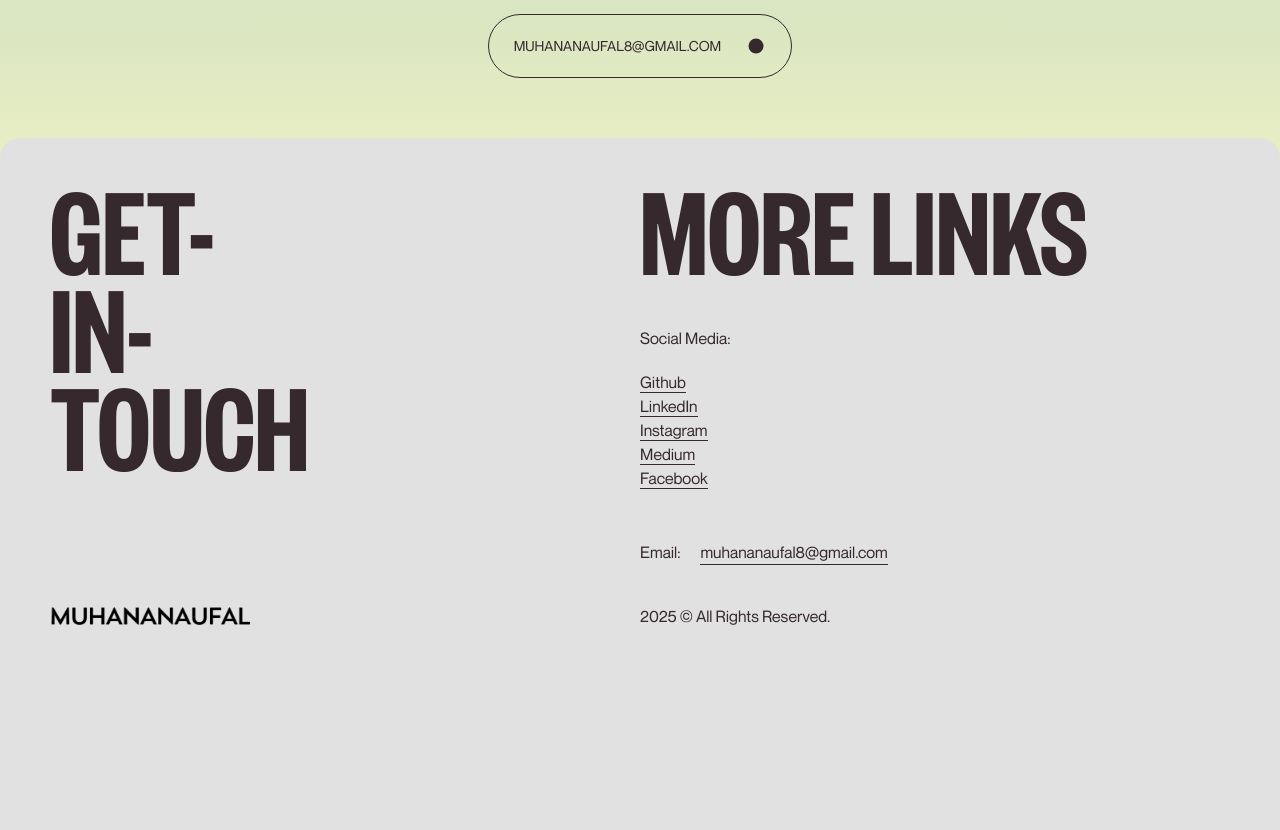
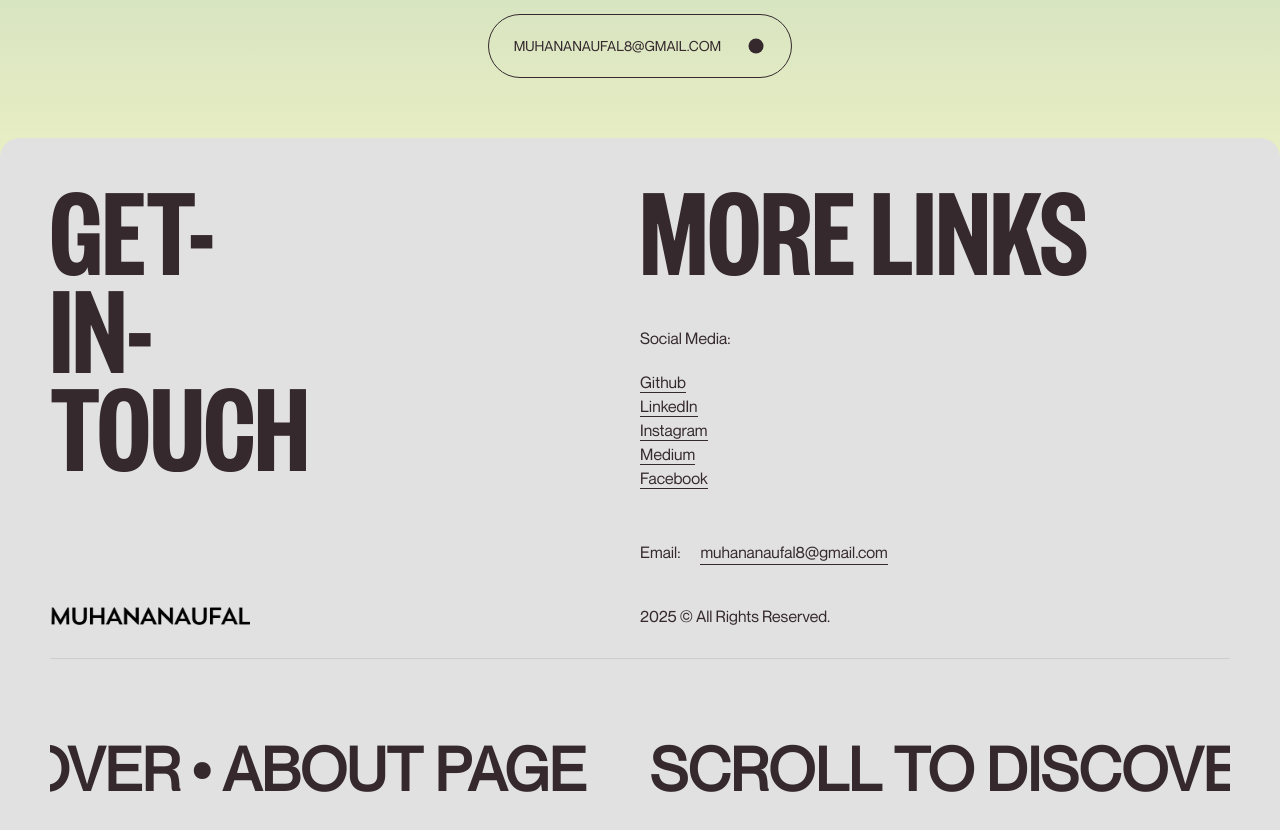
Before and after one commit to muhananaufal/portfolio, a Next.js app: page / in a window 1280 px wide. Shown: the part 1960-2790 px from the top of the page. Before the commit the page ends 2618 px from the top, so only its background shows below. Built offline with nearby package versions, Linux system fonts and the light colour scheme.

Commit message:
fea: implement marquee on footer (persuasive user want to scroll)

```diff
--- a/components/Footer.tsx
+++ b/components/Footer.tsx
@@ -1,14 +1,14 @@
-// components/Footer.tsx (versi final)
+// components/Footer.tsx
 
 'use client';
 
 import Link from 'next/link';
 import Image from 'next/image';
 import logo from '@/public/logo.png';
+import { motion } from 'framer-motion';
 import { LinkHover, TextMask, LinkPreview } from '@/animation';
 import { footerItems } from '@/constants';
-import { useEffect, useRef, useState } from 'react';
-// PERUBAHAN: Impor usePathname
+import { useEffect, useRef, useState, useLayoutEffect } from 'react';
 import { useRouter, usePathname } from 'next/navigation';
 import { gsap } from 'gsap';
 import { ScrollTrigger } from 'gsap/ScrollTrigger';
@@ -16,38 +16,58 @@ import ScrollProgressCircle from './ui/ScrollProgressCircle';
 
 gsap.registerPlugin(ScrollTrigger);
 
-// PERUBAHAN: Definisikan urutan rute Anda di sini
 const routeOrder = ['/', '/about', '/projects', '/certifications', '/rewinds', '/contact', '/me'];
+
+// Komponen kecil untuk konten marquee yang menerima ref
+const MarqueeContent = ({ pageName, forwardedRef }: { pageName: string; forwardedRef?: React.Ref<HTMLDivElement> }) => (
+	<div ref={forwardedRef} className="flex shrink-0">
+		<h3 className="blend-target text-secondry font-NeueMontreal text-6xl font-semibold uppercase py-4 px-8 shrink-0">Scroll to Discover • {pageName} PAGE</h3>
+		<h3 className="blend-target text-secondry font-NeueMontreal text-6xl font-semibold uppercase py-4 px-8 shrink-0">Scroll to Discover • {pageName} PAGE</h3>
+		<h3 className="blend-target text-secondry font-NeueMontreal text-6xl font-semibold uppercase py-4 px-8 shrink-0">Scroll to Discover • {pageName} PAGE</h3>
+		<h3 className="blend-target text-secondry font-NeueMontreal text-6xl font-semibold uppercase py-4 px-8 shrink-0">Scroll to Discover • {pageName} PAGE</h3>
+	</div>
+);
 
 export default function Footer() {
 	const phrase = ['get-', 'in-', 'touch'];
 	const phrase1 = ['more links'];
 	const router = useRouter();
-	const pathname = usePathname(); // Dapatkan path saat ini
+	const pathname = usePathname();
 
 	const [progress, setProgress] = useState(0);
+	const [nextPageName, setNextPageName] = useState('...');
 	const progressRef = useRef(0);
 	const indicatorRef = useRef<HTMLDivElement>(null);
 	const depleteAnimationRef = useRef<gsap.core.Tween | null>(null);
 	const isNavigating = useRef(false);
 
+	const marqueeRef = useRef<HTMLDivElement>(null);
+	const [marqueeWidth, setMarqueeWidth] = useState(0);
+
+	useLayoutEffect(() => {
+		if (marqueeRef.current) {
+			setMarqueeWidth(marqueeRef.current.getBoundingClientRect().width);
+		}
+	}, [nextPageName]);
+
 	useEffect(() => {
-		// Paksa sembunyikan dan reset state lingkaran saat halaman baru dimuat
 		gsap.set(indicatorRef.current, { scale: 0, opacity: 0 });
 		setProgress(0);
 		progressRef.current = 0;
-
-		// Reset flag navigasi di awal setiap kali useEffect berjalan (di halaman baru)
 		isNavigating.current = false;
 
-		// PERUBAHAN: Logika untuk menentukan halaman berikutnya
 		const currentIndex = routeOrder.indexOf(pathname);
-		// Jika halaman saat ini tidak ada di daftar, nonaktifkan fitur ini
-		if (currentIndex === -1) return;
+		let nextPage: string;
 
-		// Tentukan halaman berikutnya, jika terakhir, kembali ke awal
-		const nextIndex = (currentIndex + 1) % routeOrder.length;
-		const nextPage = routeOrder[nextIndex];
+		if (currentIndex === -1) {
+			setNextPageName('Home');
+			nextPage = '/';
+		} else {
+			const nextIndex = (currentIndex + 1) % routeOrder.length;
+			nextPage = routeOrder[nextIndex];
+			const formattedName = nextPage === '/' ? 'Home' : nextPage.replace('/', '').charAt(0).toUpperCase() + nextPage.slice(2);
+			setNextPageName(formattedName);
+		}
 
 		let observer: Observer | null = null;
 		const ctx = gsap.context(() => {
@@ -56,7 +76,7 @@ export default function Footer() {
 				target: window,
 				tolerance: 5,
 				onDown: () => {
-					if (ScrollTrigger.maxScroll(window) - window.scrollY < 1) {
+					if (ScrollTrigger.maxScroll(window) - window.scrollY < 1 && !isNavigating.current) {
 						if (depleteAnimationRef.current) {
 							depleteAnimationRef.current.kill();
 						}
@@ -67,23 +87,18 @@ export default function Footer() {
 						}
 						setProgress(progressRef.current);
 						if (progressRef.current >= 100 && !isNavigating.current) {
-							isNavigating.current = true; // Set flag agar animasi tidak berjalan ganda
-
-							// Buat timeline untuk animasi keluar
+							isNavigating.current = true;
 							const tl = gsap.timeline();
 							tl.to(indicatorRef.current, {
-								// Animasi pulsa/denyut
 								scale: 1.1,
 								duration: 0.2,
 								ease: 'power2.out',
 							}).to(indicatorRef.current, {
-								// Animasi mengecil dan hilang
 								scale: 0,
 								opacity: 0,
 								duration: 0.3,
 								ease: 'power2.in',
 								onComplete: () => {
-									// Pindah halaman SETELAH animasi selesai
 									router.push(nextPage);
 								},
 							});
@@ -91,6 +106,7 @@ export default function Footer() {
 					}
 				},
 				onStop: () => {
+					if (isNavigating.current) return;
 					depleteAnimationRef.current = gsap.to(progressRef, {
 						current: 0,
 						duration: 0.5,
@@ -105,7 +121,6 @@ export default function Footer() {
 		});
 
 		return () => {
-			// Hancurkan observer secara eksplisit saat komponen unmount/cleanup
 			if (observer) {
 				observer.kill();
 			}
@@ -115,8 +130,7 @@ export default function Footer() {
 
 	return (
 		<>
-			<footer className="w-full padding-x z-30 relative pt-[40px] bg-white flex flex-col justify-between rounded-t-[20px] mt-[-20px]">
-				{/* ... KONTEN FOOTER ANDA (TIDAK ADA PERUBAHAN) ... */}
+			<footer className="w-full padding-x z-30 relative pt-[40px] bg-white flex flex-col justify-between rounded-t-[20px] mt-[-20px] overflow-hidden">
 				<div className="w-full flex justify-between sm:flex-col xm:flex-col">
 					<div className="flex flex-col justify-between sm:w-full xm:w-full w-1/2">
 						<h1 className="text-[150px] leading-[115px] lg:text-[130px] lg:leading-[98px] md:text-[100px] md:leading-[75px] sm:text-[74px] sm:leading-[68px] xm:text-[64px] xm:leading-[48px] font-semibold font-FoundersGrotesk text-secondry uppercase blend-target">
@@ -125,7 +139,7 @@ export default function Footer() {
 					</div>
 					<div className="h-full flex flex-col justify-between sm:w-full xm:w-full w-1/2">
 						<div>
-							<h1 className="text-[150px] leading-[115px] lg:text-[130px] lg:leading-[98px] md:text-[100px] md:leading-[75px] sm:text-[74px] sm:leading-[68px] xm:text-[64px] xm:leading-[48px] font-semibold font-FoundersGrotesk text-secondry uppercase">
+							<h1 className="text-[150px] leading-[115px] lg:text-[130px] lg:leading-[98px] md:text-[100px] md:leading-[75px] sm:text-[74px] sm:leading-[68px] xm:text-[64px] xm:leading-[48px] font-semibold font-FoundersGrotesk text-secondry uppercase blend-target">
 								<TextMask>{phrase1}</TextMask>
 							</h1>
 							<div className="pt-[50px]">
@@ -159,6 +173,21 @@ export default function Footer() {
 						</div>
 					</div>
 				</div>
+				<div className="w-full border-t border-black/10 overflow-hidden p-16">
+					<motion.div
+						className="flex whitespace-nowrap"
+						animate={{ x: [0, -marqueeWidth] }}
+						transition={{
+							duration: marqueeWidth > 0 ? marqueeWidth / 100 : 10,
+							repeat: Infinity,
+							repeatType: 'loop',
+							ease: 'linear',
+						}}
+					>
+						<MarqueeContent pageName={nextPageName} forwardedRef={marqueeRef} />
+						<MarqueeContent pageName={nextPageName} />
+					</motion.div>
+				</div>
 			</footer>
 			<ScrollProgressCircle ref={indicatorRef} progress={progress} />
 		</>
--- a/components/ui/ScrollProgressCircle.tsx
+++ b/components/ui/ScrollProgressCircle.tsx
@@ -24,7 +24,7 @@ const ScrollProgressCircle = forwardRef<HTMLDivElement, ScrollProgressCircleProp
 	return (
 		<motion.div
 			ref={ref}
-			className="fixed bottom-8 left-1/2 w-32 h-32 z-50 bg-black/10 backdrop-blur-md rounded-full"
+			className="fixed bottom-11 left-1/2 w-32 h-32 z-50 bg-black/10 backdrop-blur-md rounded-full"
 			style={{ x: '-50%' }}
 			initial={{ scale: 0, opacity: 0 }}
 			animate={{ scale: progress > 0 ? 1 : 0, opacity: progress > 0 ? 1 : 0 }}
```
